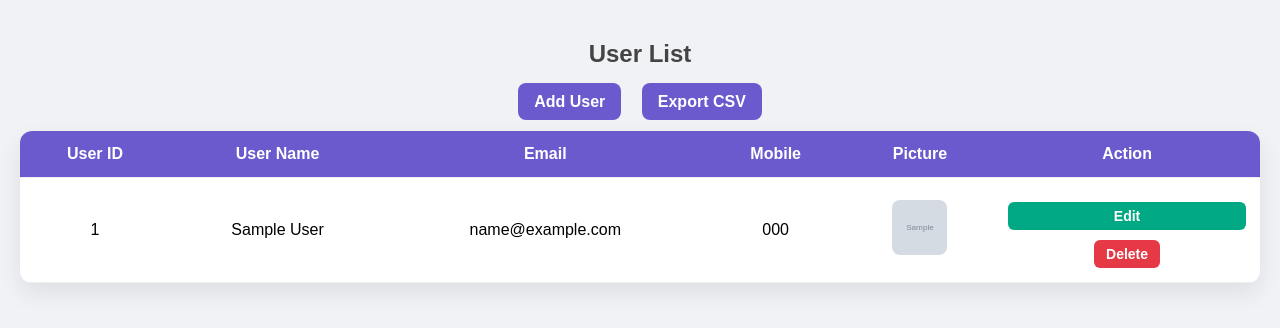
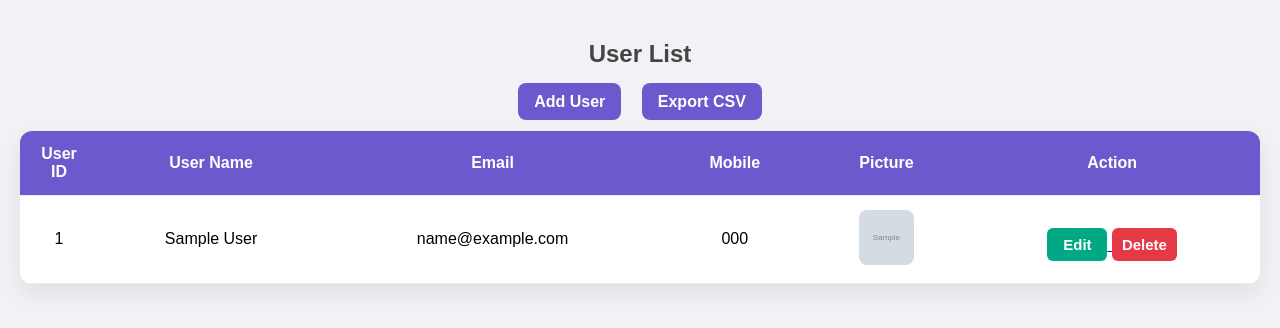
Before and after one commit to sougata1605/sougata_yes_it_lab, a Laravel app: page /user in a window 1280 px wide. Shown: the top 328 px of the page. Run offline with Laravel 12, Linux system fonts and the light colour scheme; tables that the repository leaves empty hold one stand-in row (values such as "Sample post"); grey boxes marked "Sample" are stand-in pictures; parts of the project's set-up code (start-up, migrations or seed data) failed here and were passed over.

Commit message:
added with other pqarameters

```diff
--- a/public/users.csv
+++ b/public/users.csv
@@ -1,2 +1,4 @@
 ID,Name,Email,Mobile,"Profile Pic","Created At"
-1,"sougata chatterjee",chatterjee2014@gmail.com,9709116065,profiles/jGIgrwlgedIGqIGVqCH1IHAkcCmUam9UCnBSguVc.jpg,"2025-12-01 09:51:30"
+1,"sougata chatterjee",chatterjee2014@gmail.com,9709116065,profiles/U9eBDrinAsb15SSDAbvzhrYTKrh44TsGXIbocXnr.jpg,"2025-12-01 09:51:30"
+2,"sougata chatterjee",sougatacode@gmail.com,8536800702,profiles/O8ug6Ui2bwBrgrUroi6ZamxeONkRktKb04Q032q1.jpg,"2025-12-01 10:21:19"
+3,"subhas chandra chatterjee",subhaschatterjee@gmail.com,9434613002,profiles/aKBpHJ2tYzt8mlpOLSJDfilAHMnoH9BrCZOvJPIB.jpg,"2025-12-01 17:23:50"
--- a/resources/views/layouts/app.blade.php
+++ b/resources/views/layouts/app.blade.php
@@ -106,16 +106,20 @@
     }
     tr:hover { background: #f8f7ff; }
 
-    /* Action Buttons */
-    .action-btn {
-        padding: 6px 12px;
-        border-radius: 6px;
-        border: none;
-        cursor: pointer;
-        font-size: 14px;
-        font-weight: 600;
-        transition: 0.3s;
-    }
+
+
+.action-btn {
+  padding: 8px 10px;      /* medium size */
+  font-size: 15px;        /* medium text */
+  border: none;
+  border-radius: 6px;
+  cursor: pointer;
+}
+
+
+
+
+
     .edit-btn { background: #00a884; color: white; }
     .edit-btn:hover { background: #008c6e; }
     .delete-btn { background: #e63946; color: white; }
--- a/resources/views/user/index.blade.php
+++ b/resources/views/user/index.blade.php
@@ -3,6 +3,8 @@
 @section('title', 'User List')
 
 @section('content')
+
+
 
 <h2>User List</h2>
 
@@ -13,17 +15,20 @@
 
 <table>
     <tr>
-        <th>User ID</th>
+        <th style="width: 50px;">User ID</th>
         <th>User Name</th>
         <th>Email</th>
         <th>Mobile</th>
         <th>Picture</th>
         <th>Action</th>
     </tr>
+ @php $i = 1; @endphp
 
     @foreach($users as $u)
+
+
     <tr>
-        <td>{{ $u->id }}</td>
+        <td>{{ $i++ }}</td>
         <td>{{ $u->name }}</td>
         <td>{{ $u->email }}</td>
         <td>{{ $u->mobile }}</td>
@@ -38,7 +43,7 @@
 
         <td>
             <a href="{{ route('user.edit',$u->id) }}">
-                <button class="action-btn edit-btn">Edit</button>
+                <button class="action-btn edit-btn" style="width: 60px;">Edit</button>
             </a>
 
             <form action="{{ route('user.destroy',$u->id) }}" method="POST" style="display:inline-block;">
```
